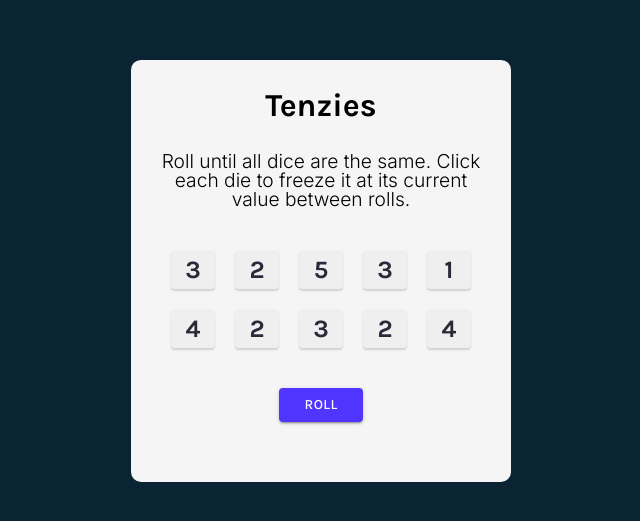
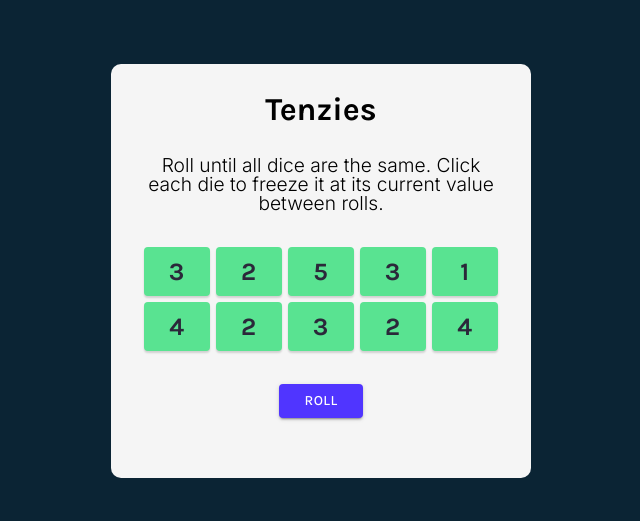
Before and after one commit to matijazuber/tenzies-app, a React (Vite) app: page / in a window 1280 px wide. Shown: the part 129-650 px from the top of the page, without its empty margins (319-959 px from the left). Built offline with nearby package versions, Linux system fonts and the light colour scheme.

Commit message:
created so that when the value of isHeld changes from true to false, that it changes the buttons

```diff
--- a/src/App.jsx
+++ b/src/App.jsx
@@ -1,20 +1,23 @@
 import Dice from "./components/dice";
 import { useState } from "react";
 import Button from "@mui/material/Button";
+import { nanoid } from "nanoid";
 
 function generateAllNewDice() {
   let newDice = [];
   for (let i = 0; i < 10; i++) {
     let randomNumber = Math.floor(Math.random() * 6) + 1;
     let objectDice = {
+      id: nanoid(),
       value: randomNumber,
-      isHeld: false,
+      isHeld: true,
     };
     newDice.push(objectDice);
   }
 
   return newDice;
 }
+
 console.log(generateAllNewDice());
 
 export default function App() {
@@ -24,9 +27,10 @@ export default function App() {
     setDiceComponent(generateAllNewDice());
   }
 
-  const diceElements = diceComponent.map((dice, index) => {
-    return <Dice key={index} value={dice.value}></Dice>;
+  const diceElements = diceComponent.map((dice) => {
+    return <Dice isHeld={dice.isHeld} key={dice.id} value={dice.value}></Dice>;
   });
+
   return (
     <>
       <main>
@@ -40,7 +44,7 @@ export default function App() {
           <Button
             variant="contained"
             sx={{
-              backgroundColor: "#5035ff",
+              backgroundColor: "#5035FF",
               fontFamily: "Karla",
               padding: "5px 25px",
               letterSpacing: "0%",
--- a/src/components/dice.jsx
+++ b/src/components/dice.jsx
@@ -1,7 +1,30 @@
+import Button from "@mui/material/Button";
+
 export default function Dice(props) {
   return (
     <>
-      <button className="button">{props.value}</button>
+      <Button
+        sx={{
+          backgroundColor: props.isHeld ? "#59E391" : "white",
+          fontFamily: "Karla",
+          fontWeight: 700,
+          lineHeight: "100%",
+          letterSpacing: "0%",
+          textAlign: "center",
+          fontSize: "25px",
+          color: "#2B283A",
+          cursor: "pointer",
+          padding: "12px",
+          margin: "3px",
+          borderRadius: "4px",
+          borderStyle: "solid",
+          borderWidth: 0,
+          boxShadow: "0px 2px 2px rgba(0,0,0,0.15)",
+        }}
+        className="button"
+      >
+        {props.value}
+      </Button>
     </>
   );
 }
--- a/src/index.css
+++ b/src/index.css
@@ -1,19 +1,27 @@
+* {
+  box-sizing: border-box;
+}
+
+html {
+  height: 100%;
+}
+
 body {
   display: flex;
-  flex-direction: column;
+  justify-content: center;
+  align-items: center;
   background-color: #0b2434;
   font-family: Karla, sans-serif;
-  padding: 20px;
-  height: 100vh;
+  position: fixed;
+  width: 100%;
+  height: 100%;
+  margin: 0;
+  overscroll-behavior: none;
 }
 
 main {
-  position: fixed;
   border-radius: 10px;
-  max-width: 320px;
-  top: 50%;
-  left: 50%;
-  transform: translate(-50%, -50%);
+  max-width: 420px;
   background-color: #f5f5f5;
   padding: 30px;
 }
@@ -47,20 +55,3 @@ main div {
   grid-template-columns: repeat(5, 1fr);
   grid-template-rows: repeat(2, 1fr);
 }
-
-.button {
-  font-family: Karla;
-  font-weight: 700;
-  line-height: 100%;
-  letter-spacing: 0%;
-  text-align: center;
-  font-size: 25px;
-  color: #2b283a;
-  cursor: pointer;
-  padding: 7px;
-  margin: 10px;
-  border-radius: 4px;
-  border-style: solid;
-  border-width: 0;
-  box-shadow: 0px 2px 2px 0px rgba(0, 0, 0, 0.15);
-}
```
